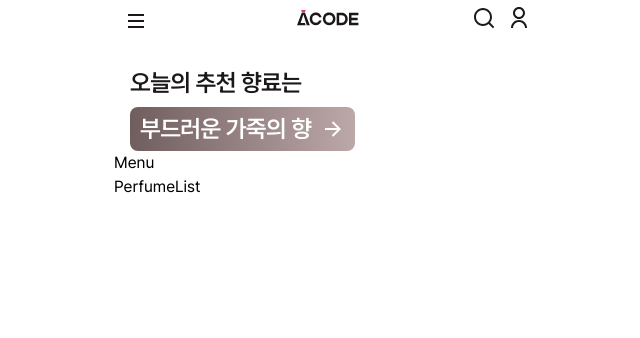
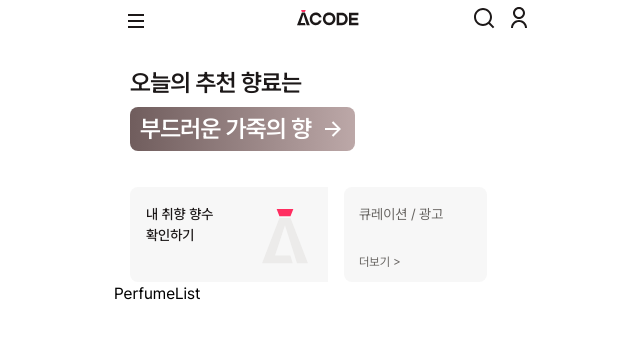
Before and after one commit to team-acode/sniff-client, a Next.js app: page / in a window 1280 px wide. Shown: the top 338 px of the page, without its empty margins (311-951 px from the left). Built offline with nearby package versions, Linux system fonts and the light colour scheme.

Commit message:
style: 홈화면 가운데 메뉴 디자인 적용 완료

```diff
--- a/components/home/Menu.tsx
+++ b/components/home/Menu.tsx
@@ -1,5 +1,30 @@
+import { AcodeLogoMono } from '@/public/images';
+import Link from 'next/link';
+
 const Menu = () => {
-  return <div>Menu</div>;
+  return (
+    <div className="mt-9 ml-4 flex text-[14px]">
+      <Link
+        href="/"
+        className="w-[198px] h-[95px] pt-[17px] pl-[16px] pr-[18px] font-medium text-acodeblack bg-acodegray-50 rounded-l-lg leading-[21px] flex justify-between"
+      >
+        <span className="">
+          내 취향 향수
+          <br />
+          확인하기
+        </span>
+
+        <AcodeLogoMono className="pt-[5px]" />
+      </Link>
+      <Link
+        href="/"
+        className="w-[143px] h-[95px] ml-4 pt-[17px] pl-[15px] text-acodegray-700 bg-acodegray-50 rounded-lg flex flex-col"
+      >
+        <span className="mb-auto">큐레이션 / 광고</span>
+        <span className="text-[12px] mb-[11px]">{'더보기 >'}</span>
+      </Link>
+    </div>
+  );
 };
 
 export default Menu;
--- a/public/images/index.ts
+++ b/public/images/index.ts
@@ -1,8 +1,10 @@
 export { default as AcodeLogoBig } from './acode-logo-big.svg';
+export { default as AcodeLogoSmall } from './acode-logo-small.svg';
+export { default as AcodeLogoMono } from './acode-logo-mono.svg';
+
 export { default as KakaoLogo } from './kakao-logo.svg';
 export { default as Onboarding } from './onboarding.svg';
 export { default as UserIcon } from './user-icon.svg';
 export { default as SearchIcon } from './search-icon.svg';
 export { default as MenuIcon } from './menu-icon.svg';
-export { default as AcodeLogoSmall } from './acode-logo-small.svg';
 export { default as ArrowRightIcon } from './arrow-right-icon.svg';
```
Also changed, not shown: public/images/acode-logo-mono.svg (added).
